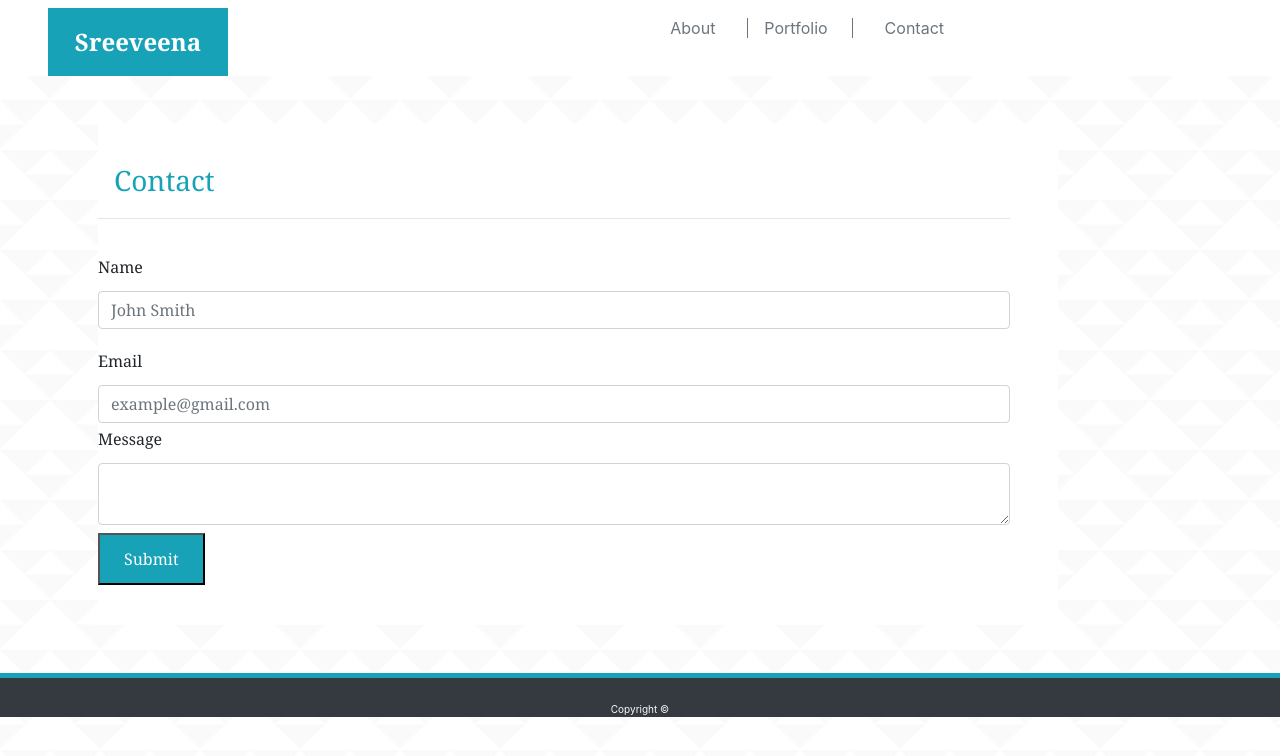
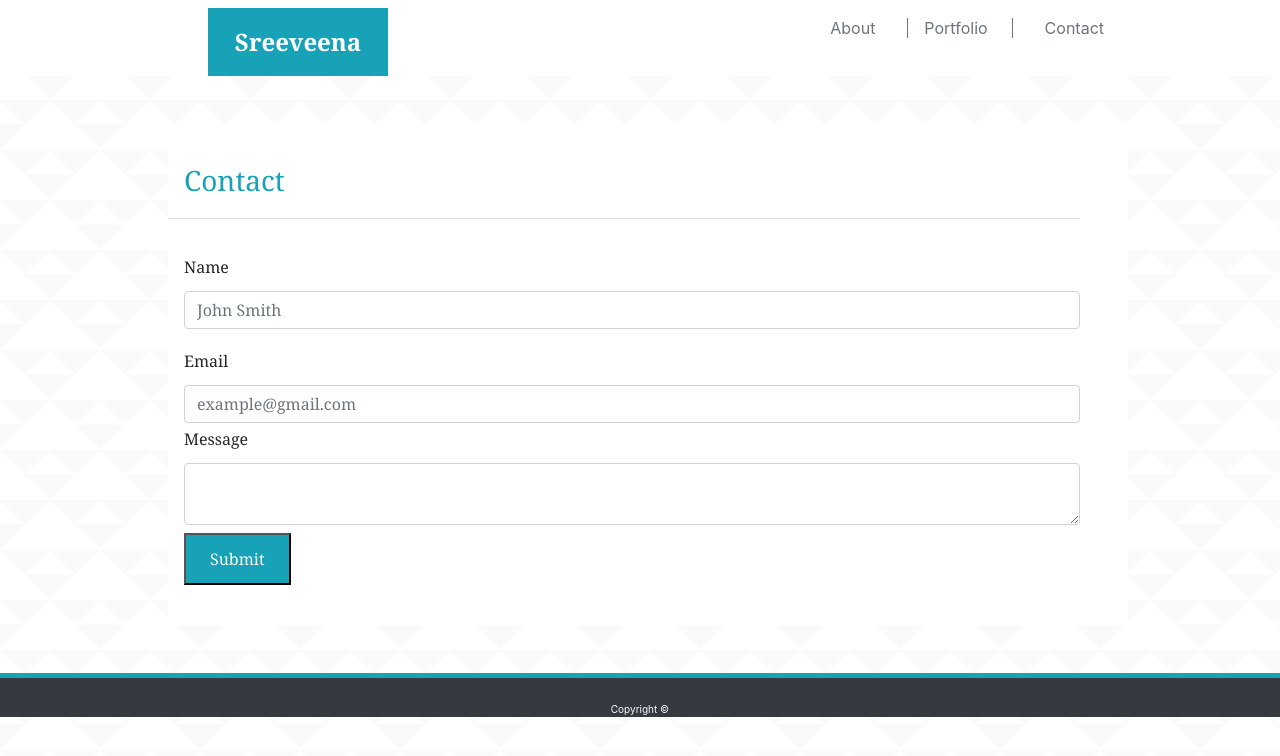
Before and after one commit to sreeveena/Bootstrap-Portfolio, a plain HTML site: page contact.html in a window 1280 px wide. Drawn offline with nearby package versions, Linux system fonts and the light colour scheme.

Commit message:
content ecnter.

```diff
--- a/assets/css/style1.css
+++ b/assets/css/style1.css
@@ -1,6 +1,6 @@
 
 /* section */
-section{
+.main-section{
     font-family:'Georgia', Times, Times New Roman, serif;
     line-height: 2.0;
     width: 960px;
--- a/contact.html
+++ b/contact.html
@@ -12,7 +12,7 @@
 <!-- header with navbar with links for other pages -->
 
   <header class="d-flex bg-white">
-      <div class="nav  justify-content-end">
+      <div class="nav nav-fluid justify-content-end mx-auto">
         <div class="name  bg-info ml-5 p-3 text-center  mr-auto p-3 mt-2">
           <a href="index.html" id="logo" class="text-white ">Sreeveena</a>
         </div>
@@ -28,11 +28,11 @@
       </div>
   </header>
 <!-- Container with form for name,email, message and submit button -->
-  <div  class="container d-flex justify-content-center mt-5 ml-2 ">
-    <section class="main-section  pt-3 pb-3 pr-5 bg-white">
+  <div  class="container-fluid  mt-5 ml-2 ">
+    <section class="main-section  position-static mx-auto pt-3 pb-3 pr-5 bg-white">
       <h3 class="text-info pl-3 pt-4 pb-1">Contact</h3>
       <hr>
-      <form id="contact-form" class="pt-3">
+      <form id="contact-form" class="pt-3 pl-3">
         <div class="form-group">
           <label for="name">Name</label>
           <input type="text" class="form-control" id="name" name="name" placeholder="John Smith" required>
```
Also changed, not shown: index.html (+3 -3 lines), portfolio.html (+3 -3 lines).
